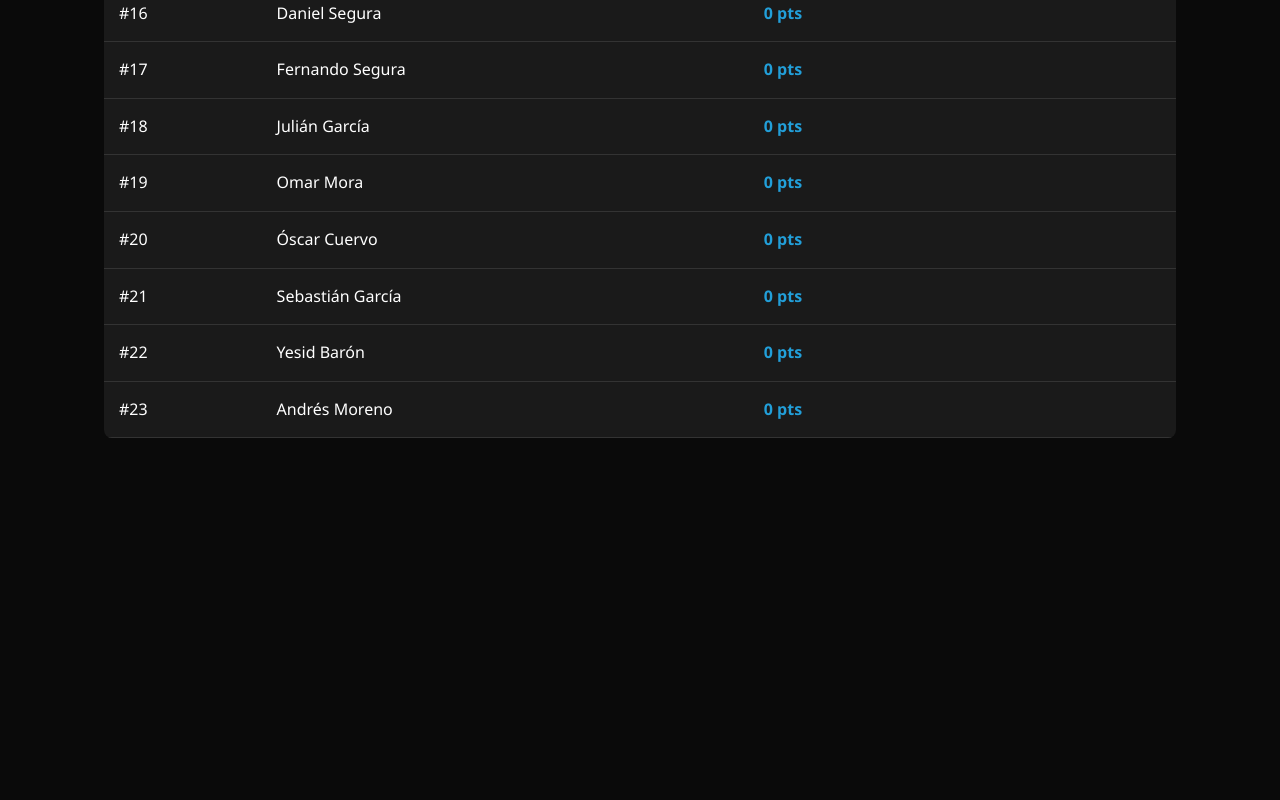
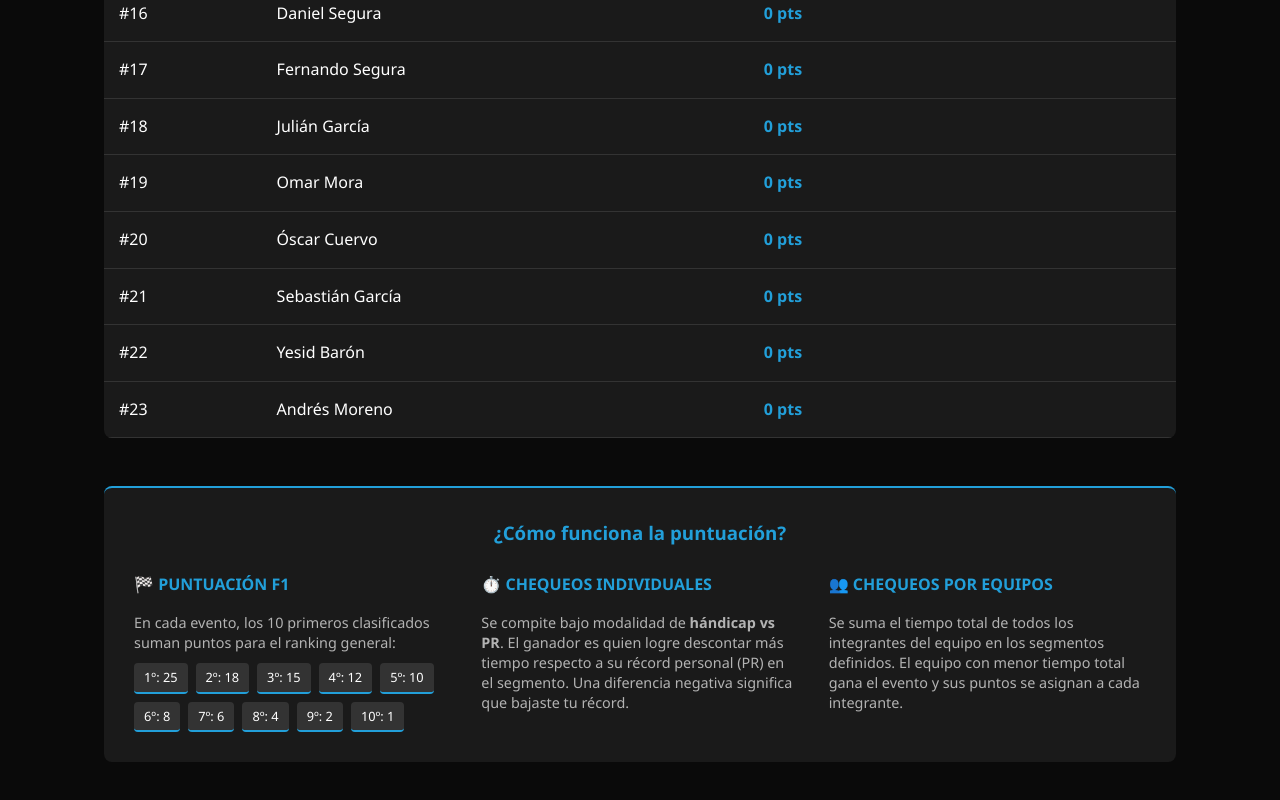
Before and after one commit to jcgarciag/zona5, a plain HTML site: page index.html in a window 1280 px wide. Shown: the part 1384-2184 px from the top of the page. Before the commit the page ends 1886 px from the top, so only its background shows below. Drawn offline with Linux system fonts and the light colour scheme; no server answers.

Commit message:
esquema de puntuación

```diff
--- a/index.html
+++ b/index.html
@@ -168,7 +168,55 @@
             font-weight: bold;
         }
 
-        /* Responsive */
+        /* Reglas de puntuación */
+        .reglas-container {
+            margin-top: 3rem;
+            background-color: var(--bg-card);
+            border-radius: 8px;
+            padding: 30px;
+            border-top: 2px solid var(--primary-blue);
+        }
+
+        .reglas-grid {
+            display: grid;
+            grid-template-columns: repeat(auto-fit, minmax(280px, 1fr));
+            gap: 30px;
+            margin-top: 20px;
+        }
+
+        .regla-item h4 {
+            color: var(--primary-blue);
+            margin-bottom: 15px;
+            display: flex;
+            align-items: center;
+            gap: 10px;
+            text-transform: uppercase;
+            font-size: 1rem;
+        }
+
+        .regla-item p,
+        .regla-item li {
+            color: var(--text-gray);
+            font-size: 0.9rem;
+            line-height: 1.4;
+        }
+
+        .puntos-f1 {
+            display: flex;
+            flex-wrap: wrap;
+            gap: 8px;
+            margin-top: 10px;
+        }
+
+        .punto-card {
+            background-color: #333;
+            padding: 4px 10px;
+            border-radius: 4px;
+            font-size: 0.8rem;
+            color: var(--text-white);
+            border-bottom: 2px solid var(--primary-blue);
+        }
+
         @media (max-width: 768px) {
             nav {
                 display: none;
@@ -216,6 +264,39 @@
                 <tbody id="cuerpo-tabla">
                 </tbody>
             </table>
+        </div>
+        <div class="reglas-container">
+            <h3 style="color: var(--primary-blue); margin-bottom: 1.5rem; text-align: center;">¿Cómo funciona la
+                puntuación?</h3>
+            <div class="reglas-grid">
+                <div class="regla-item">
+                    <h4>🏁 Puntuación F1</h4>
+                    <p>En cada evento, los 10 primeros clasificados suman puntos para el ranking general:</p>
+                    <div class="puntos-f1">
+                        <span class="punto-card">1º: 25</span>
+                        <span class="punto-card">2º: 18</span>
+                        <span class="punto-card">3º: 15</span>
+                        <span class="punto-card">4º: 12</span>
+                        <span class="punto-card">5º: 10</span>
+                        <span class="punto-card">6º: 8</span>
+                        <span class="punto-card">7º: 6</span>
+                        <span class="punto-card">8º: 4</span>
+                        <span class="punto-card">9º: 2</span>
+                        <span class="punto-card">10º: 1</span>
+                    </div>
+                </div>
+                <div class="regla-item">
+                    <h4>⏱️ Chequeos Individuales</h4>
+                    <p>Se compite bajo modalidad de <strong>hándicap vs PR</strong>. El ganador es quien logre descontar
+                        más tiempo respecto a su récord personal (PR) en el segmento. Una diferencia negativa significa
+                        que bajaste tu récord.</p>
+                </div>
+                <div class="regla-item">
+                    <h4>👥 Chequeos por Equipos</h4>
+                    <p>Se suma el tiempo total de todos los integrantes del equipo en los segmentos definidos. El equipo
+                        con menor tiempo total gana el evento y sus puntos se asignan a cada integrante.</p>
+                </div>
+            </div>
         </div>
     </section>
 
```
